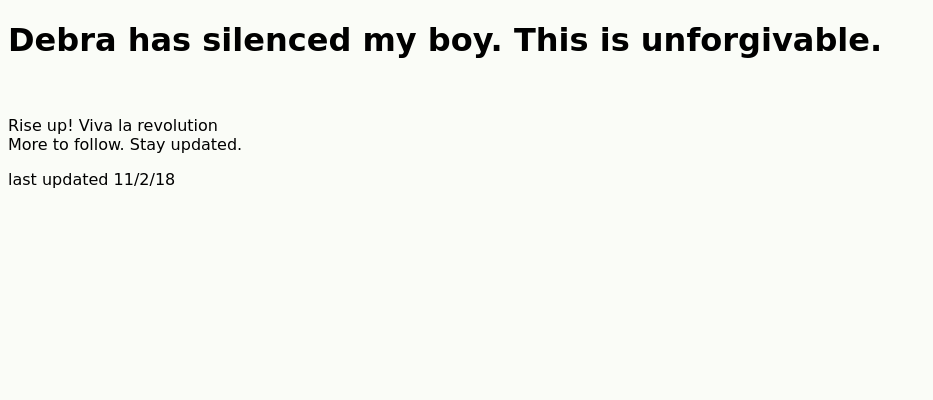
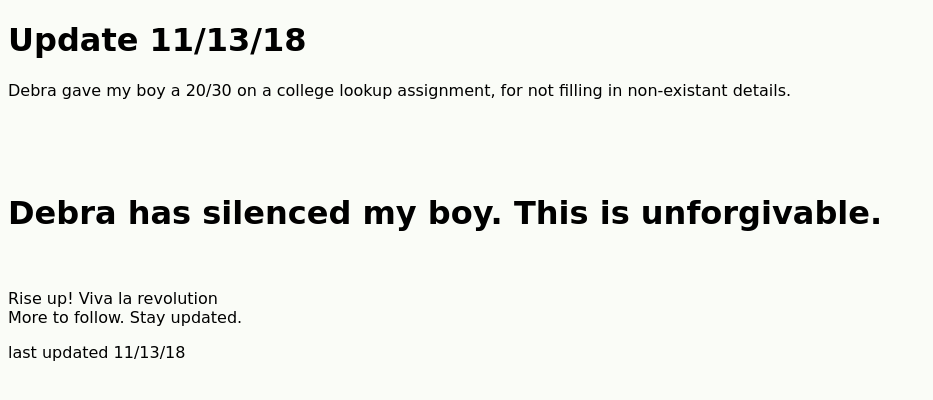
Before and after one commit to freemyboy/freehim, a plain HTML site: page index.html in a window 1280 px wide. Shown: the whole page, without its empty margins (0-933 px from the left). Drawn offline with Linux system fonts and the light colour scheme; a web font is replaced by a local one.

Commit message:
Add files via upload

```diff
--- a/index.html
+++ b/index.html
@@ -5,9 +5,15 @@
 		<link rel="stylesheet" href="mainstyle.css">
 	</head>
 	<title> My boy is in trouble</title>
+	<h1> Update 11/13/18 </h1>
+	<p> Debra gave my boy a 20/30 on a college lookup assignment, for not filling in non-existant details. </p>
+
+		<br><br><br>
+
+
 	<h1>Debra has silenced my boy. This is unforgivable.</h1> <br>
 	<p> Rise up! Viva la revolution  <br>
 	More to follow. Stay updated. </p>
 
-	<p> last updated 11/2/18 </p>
+	<p> last updated 11/13/18 </p>
 </html>
```
